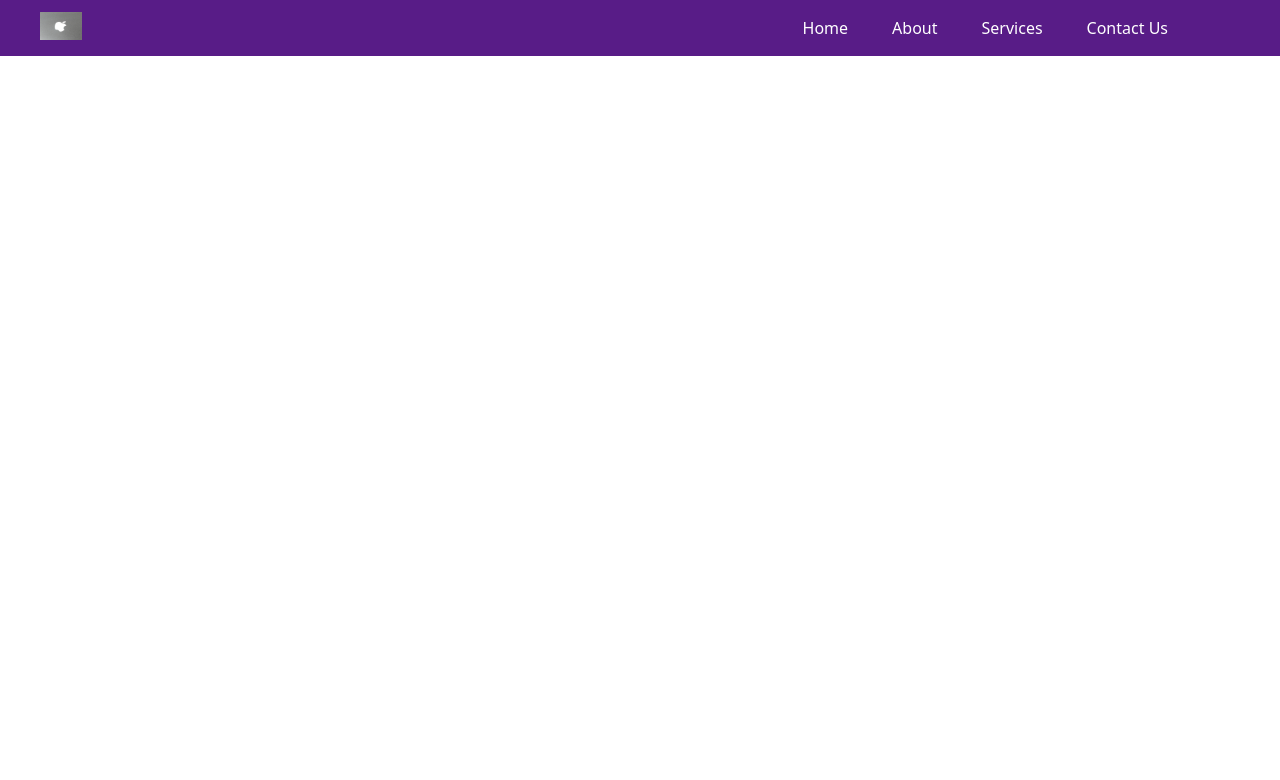
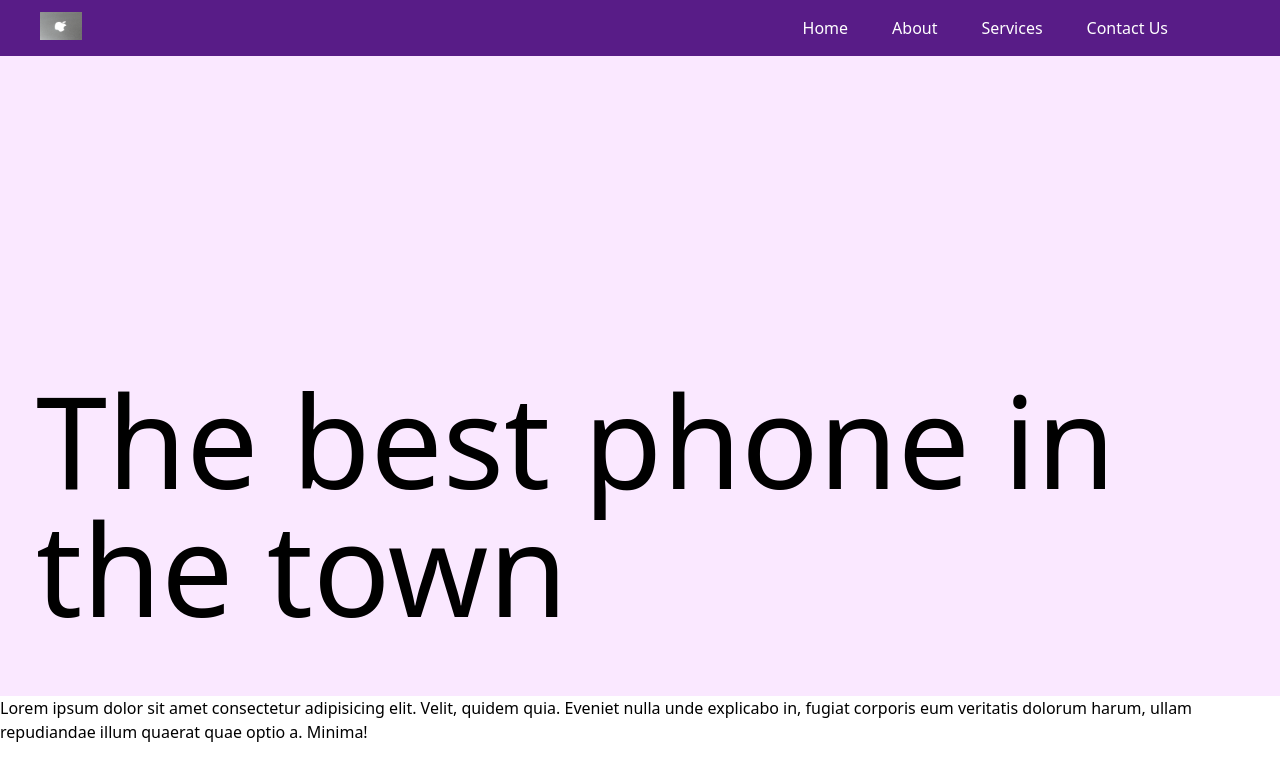
Before and after one commit to nasimqureshi/tailwind_css, a website: page index.html in a window 1280 px wide. Drawn offline with nearby package versions, Linux system fonts and the light colour scheme.

Commit message:
my commit

```diff
--- a/index.html
+++ b/index.html
@@ -8,7 +8,8 @@
     <title>Document</title>
 </head>
 <body>
-  <nav class="bg-purple-900 text-white flex justify-between">
+
+    <nav class="bg-purple-900 text-white flex justify-between">
     <img src="Apple-Phone.jpg" class="h-10 pt-3 px-10 rounded-2xl" alt="srcset">
     <ul class="px-28 py-4 flex space-x-11 justify-end">
        <li class="cursor-pointer">Home</li>
@@ -16,7 +17,17 @@
        <li class="cursor-pointer">Services</li>
        <li class="cursor-pointer">Contact Us</li>
     </ul>
+</nav>
 
-  </nav>
+    <div class="main bg-fuchsia-100 h-96 py-80">
+        <div class="text-9xl pl-9">The best phone in the town</div>
+    </div>
+    <p>Lorem ipsum dolor sit amet consectetur adipisicing elit.
+        Velit, quidem quia. Eveniet nulla unde explicabo in,
+        fugiat corporis eum veritatis dolorum harum,
+         ullam repudiandae illum quaerat quae optio a. Minima!</p>
+
+
+
 </body>
 </html>
```
